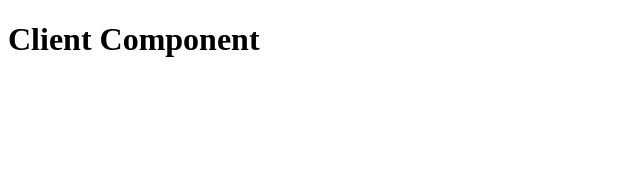
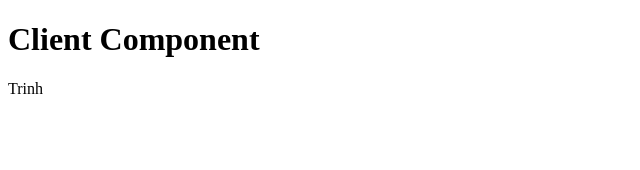
Before and after one commit to tranbakhanhtrinh/ci-cd-practice, a Next.js app: page /client in a window 1280 px wide. Shown: the top 170 px of the page, without its empty margins (0-640 px from the left). Built offline with nearby package versions, Linux system fonts and the light colour scheme.

Commit message:
client component

```diff
--- a/app/client/page.tsx
+++ b/app/client/page.tsx
@@ -1,5 +1,10 @@
 'use client'
 
 export default function ClientComponent() {
-  return <h1>Client Component</h1>
+  return (
+    <>
+      <h1>Client Component</h1>
+      <p>Trinh</p>
+    </>
+  )
 }
--- a/pages/index.tsx
+++ b/pages/index.tsx
@@ -21,7 +21,6 @@ export default function Home() {
 
         <p className={styles.description}>
           Get started by editing <code>pages/index.js</code>
-          Hello world
         </p>
 
         <div className={styles.grid}>
```
